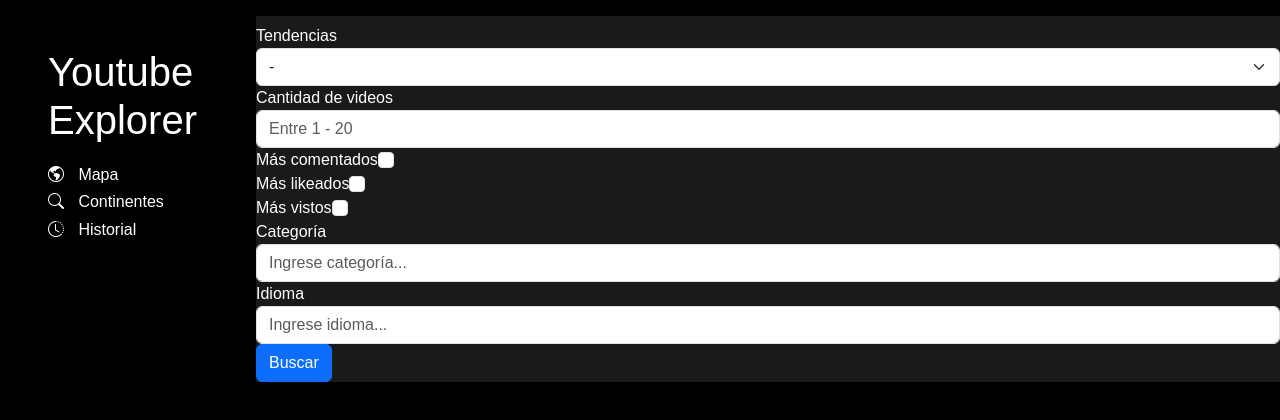
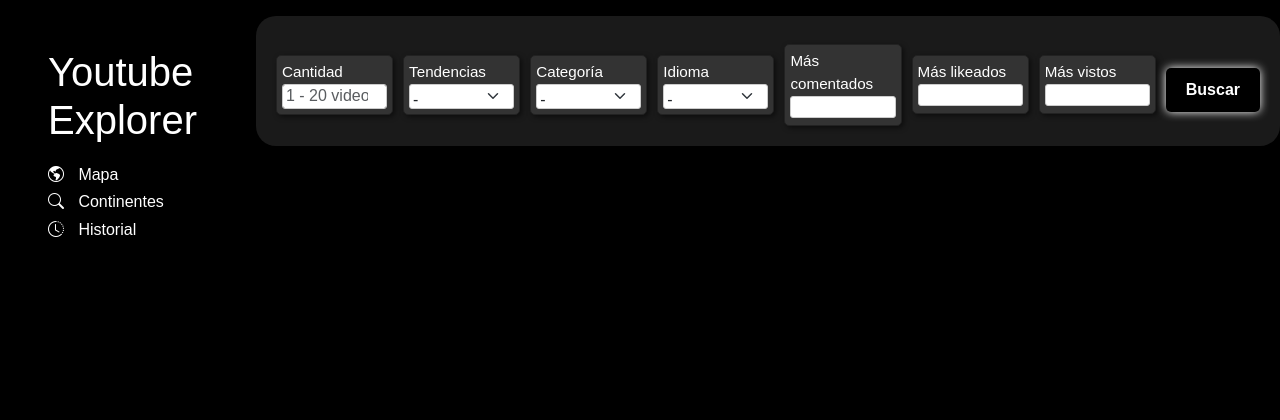
Before and after one commit to Sergio-Arean/Youtube-Explorer, an Angular app: page /home/pais/1 in a window 1280 px wide. Shown: the top 420 px of the page. Built offline with nearby package versions, Linux system fonts and the light colour scheme; a web font is replaced by a local one.

Commit message:
Pantalla filtros

```diff
--- a/src/app/Components/llamada-pantalla-filtros/llamada-pantalla-filtros.component.css
+++ b/src/app/Components/llamada-pantalla-filtros/llamada-pantalla-filtros.component.css
@@ -1,10 +1,9 @@
-
 .filtro-container {
   position: fixed;
   top: 2%;
   left: 20%;
   right: 0;
-  background-color:  rgba(255, 255, 255, 0.1); /* Cambia el fondo a gris transparente, ajusta el color y la opacidad según tus preferencias /
+  background-color:  rgba(255, 255, 255, 0.1);
   color: white;
   padding: 20px;
   border-radius: 20px;
@@ -14,39 +13,47 @@
   font-family: "Tilt Neon", sans-serif;
 }
 
-
-.filtro-box {
-  background-color: #333; / Cambia el fondo a un tono de gris oscuro o negro /
-  border: 1px solid #222; / Cambia el color del borde según tus preferencias /
-  padding: 5px;
-  border-radius: 5px;
-  box-shadow: 2px 2px 5px rgba(0, 0, 0, 0.5); / Añade sombreado al fondo del filtro-box /
-  width: calc(50% - 10px);
-  height: auto;
-  flex: 1;
-}
-
 .filtros-row {
   display: flex;
   flex-wrap: wrap;
   gap: 10px;
   align-items: center;
   justify-content: space-between;
+
 }
 
+.filtro-box {
+  background-color: #333;
+  border: 1px solid #222;
+  padding: 5px;
+  border-radius: 5px;
+  box-shadow: 2px 2px 5px rgba(0, 0, 0, 0.5);
+  width: calc(50% - 10px);
+  height: auto;
+  flex: 1;
+}
+
+
 .filtro-box label {
-  font-size: 14px;
+  font-size: 95%;
   display: block;
 }
 
+
 .filtro-box input[type="checkbox"] {
-  width: 18px;
-  height: 18px;
+  width: 100%;
+  height: 22px;
   margin: 0;
   padding: 0;
   border: 1px solid #ccc;
   border-radius: 3px;
 }
+
+.filtro-box input[type="checkbox"]:checked {
+  background-color: #000000;
+  border: 1px solid #fffcfc;
+}
+
 
 .filtro-box select,
 .filtro-box input[type="text"] {
@@ -56,6 +63,13 @@
   border-radius: 3px;
   height: 25px;
 }
+
+.filtro-box select option {
+  background-color: #2a2a2a; /* Fondo de las opciones */
+  color: rgba(255, 255, 255, 0.692); /* Color del texto de las opciones */
+  font-size: 90%;
+}
+
 
 .buscar-button {
   margin-top: 10px;
@@ -67,26 +81,23 @@
   cursor: pointer;
   font-weight: 600;
   font-size: 16px;
-  box-shadow: 0 0 10px white; / Agrega el efecto de sombra en el botón /
+  box-shadow: 0 0 10px white;
+}
+
+.buscar-button:hover {
+  background-color: #ffffff;
+  color: black;
+}
+
+.filtro-box input[type="number"] {
+  width: 100%;
+  height: 25px;
+  padding: 3px;
+  border: 1px solid #ccc;
+  border-radius: 3px;
 }
 
 
-.buscar-button:hover {
-  color: black;
-  background-color: #ffffff; / Cambia el fondo al pasar el mouse, ajusta el color según tu diseño */
+.filtro-box input:out-of-range {
+  border: 1px solid red; /* Cambia el color del borde cuando el valor está fuera del rango */
 }
-
-.close-button {
-  position: absolute;
-  top: 10px;
-  right: 10px;
-  background-color: red;
-  color: black;
-  border: none;
-  border-radius: 50%;
-  width: 24px;
-  height: 24px;
-  line-height: 24px;
-  cursor: pointer;
-  font-size: 18px;
-}
--- a/src/app/Components/llamada-pantalla-filtros/llamada-pantalla-filtros.component.html
+++ b/src/app/Components/llamada-pantalla-filtros/llamada-pantalla-filtros.component.html
@@ -1,17 +1,15 @@
 <div class="filtro-container">
   <h3>{{nombrePais}}</h3>
-
-  <!--boton para cerrar ventana, (no muy necesario)
-  <button class="close-button" (click)="redirectToHome()">
-    X
-  </button> -->
-
   <div class="filtros-row">
 
-    <!-- <div class="grupo-1"> -->
       <div class="filtro-box">
-          <label for="">Tendencias</label>
-            <select class="form-select">
+          <label for="filtro-cantidad">Cantidad</label>
+          <input class="form-control" type="number" id="filtro-cantidad" placeholder="1 - 20 videos" min="1" max="20" step="1">
+      </div>
+
+      <div class="filtro-box">
+        <label for="filtro-tendencias">Tendencias</label>
+          <select class="form-select" id="filtro-tendencias">
               <option value="opcion1" disabled selected>-</option>
               <option value="opcion2">Si</option>
               <option value="opcion3">No</option>
@@ -19,53 +17,89 @@
      </div>
 
 
+
       <div class="filtro-box">
-          <label for="">Cantidad de videos</label>
-          <input type="text" class="form-control" placeholder="Entre 1 - 20">
+        <label class="" for="filtro-categoria">Categoría</label>
+        <select class="form-select" id="filtro-categoria">
+            <option value="0">-</option>
+            <option value="1">Cine y animacion</option> <!--el value es lo que se va a mandar al enviar los datos-->
+            <option value="2">Autos y vehiculos</option>
+            <option value="10">Musica</option>
+            <option value="15">Mascotas y animales</option>
+            <option value="17">Deportes</option>
+            <option value="18">Cortometrajes</option>
+            <option value="19">Viajes y eventos</option>
+            <option value="20">Gaming</option>
+            <option value="21">Videoblog</option>
+            <option value="22">Personas y blogs</option>
+            <option value="23">Comedia</option>
+            <option value="24">Entretenimiento</option>
+            <option value="25">Noticias y política</option>
+            <option value="26">Howto & Style</option>
+            <option value="27">Educacion</option>
+            <option value="28">Ciencia y tecnologia</option>
+            <option value="29">Activismo</option>
+            <option value="30">Cine y peliculas</option>
+            <option value="31">Anime</option>
+            <option value="32">Accion/Aventura</option>
+            <option value="33">Clasicos</option>
+            <option value="34">Comedia</option>
+            <option value="35">Documentales</option>
+            <option value="36">Drama</option>
+            <option value="37">Familiar</option>
+            <option value="38">Extranjero</option>
+            <option value="39">Terror</option>
+            <option value="40">Ciencia ficción/Fantasia</option>
+            <option value="41">Suspenso</option>
+            <option value="42">Cortometrajes</option>
+            <option value="43">Espectaculos</option>
+            <option value="44">Trailers</option>
+        </select>
       </div>
-   <!-- </div> -->
 
-   <!-- <div class="grupo-2"> -->
+
       <div class="filtro-box">
-          <label class="form-check-label" for="filtro3">Más comentados</label>
-          <input class="form-check-input" type="checkbox" id="filtro3">
+          <label class="" for="filtro-idioma">Idioma</label>
+          <select class="form-select" id="filtro-idioma">
+            <option value="0">-</option>
+            <option value="es">Español</option> <!--el value es lo que se va a mandar al enviar los datos-->
+            <option value="en">Inglés</option>
+            <option value="fr">Frances</option>
+            <option value="de">Alemán</option>
+            <option value="it">Italiano</option>
+            <option value="pt">Portugués</option>
+            <option value="ja">Japonés</option>
+            <option value="zh">Chino</option>
+            <option value="ru">Ruso</option>
+            <option value="ar">Arabe</option>
+            <option value="ko">Coreano</option>
+            <option value="nl">Holandés</option>
+            <option value="sv">Sueco</option>
+            <option value="da">Danés</option>
+            <option value="no">Noruego</option>
+            <option value="fi">Finlandés</option>
+            <option value="po">Polaco</option>
+            <option value="tr">Turco</option>
+            <option value="el">Griego</option>
+            <option value="he">Hebreo</option>
+          </select>
+      </div>
+
+
+      <div class="filtro-box">
+        <label class="form-check-label" for="filtro-comentarios">Más comentados</label>
+        <input class="form-check-input" type="checkbox" id="filtro-comentarios">
     </div>
 
     <div class="filtro-box">
-          <label class="form-check-label" for="filtro4">Más likeados</label>
-          <input class="form-check-input" type="checkbox" id="filtro4">
+        <label class="form-check-label" for="filtro-likes">Más likeados</label>
+        <input class="form-check-input" type="checkbox" id="filtro-likes">
     </div>
 
     <div class="filtro-box">
-          <label class="form-check-label" for="filtro5">Más vistos</label>
-          <input class="form-check-input" type="checkbox" id="filtro5">
+        <label class="form-check-label" for="filtro-vistas">Más vistos</label>
+        <input class="form-check-input" type="checkbox" id="filtro-vistas">
     </div>
-    <!-- </div> -->
-
-    <!-- <div class="grupo-3"> -->
-      <div class="filtro-box">
-          <label class="" for="filtro6">Categoría</label>
-          <input type="text" class="form-control" id="filtro6" placeholder="Ingrese categoría...">
-      </div>
-
-       <!--
-      <div class="filtro-box">
-        <label for="categorias">Categoría</label>
-          <input list="categorias">
-          <datalist id="categorias">
-                <option value="Cocina"></option>
-                <option value="Deporte">
-                <option value="Musica">
-          </datalist>
-    </div>-->
-
-
-
-      <div class="filtro-box">
-          <label class="" for="filtro7">Idioma</label>
-          <input type="text" class="form-control" id="filtro7" placeholder="Ingrese idioma..."> <!--ACA PUEDE IR AUTOCOMPLETAR-->
-      </div>
-    <!-- </div> -->
 
     <button class="btn btn-primary buscar-button"
     (click)="hacerClick($event)">Buscar</button>
```
Lines whose indentation alone changed are shown as unchanged.
